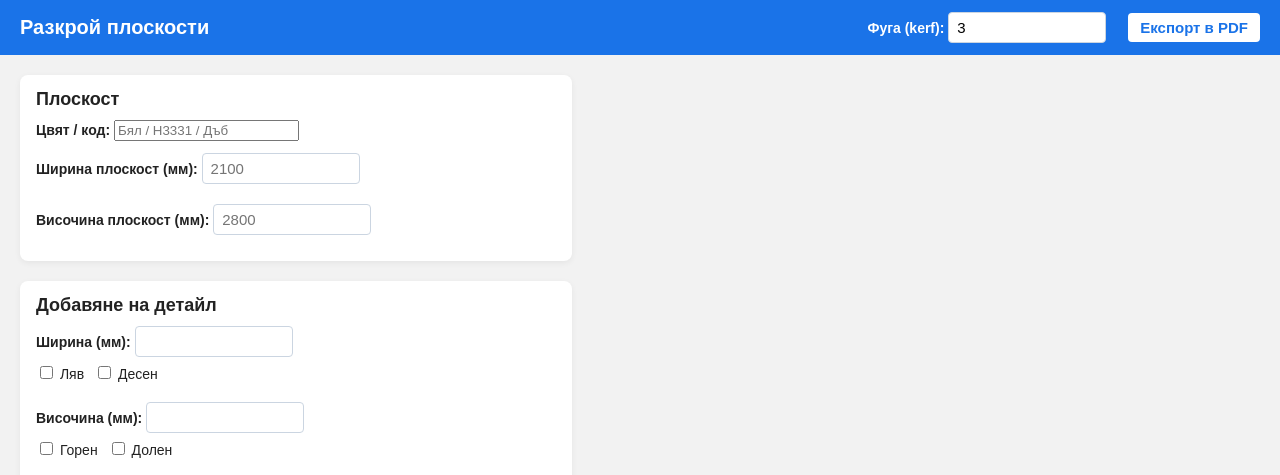
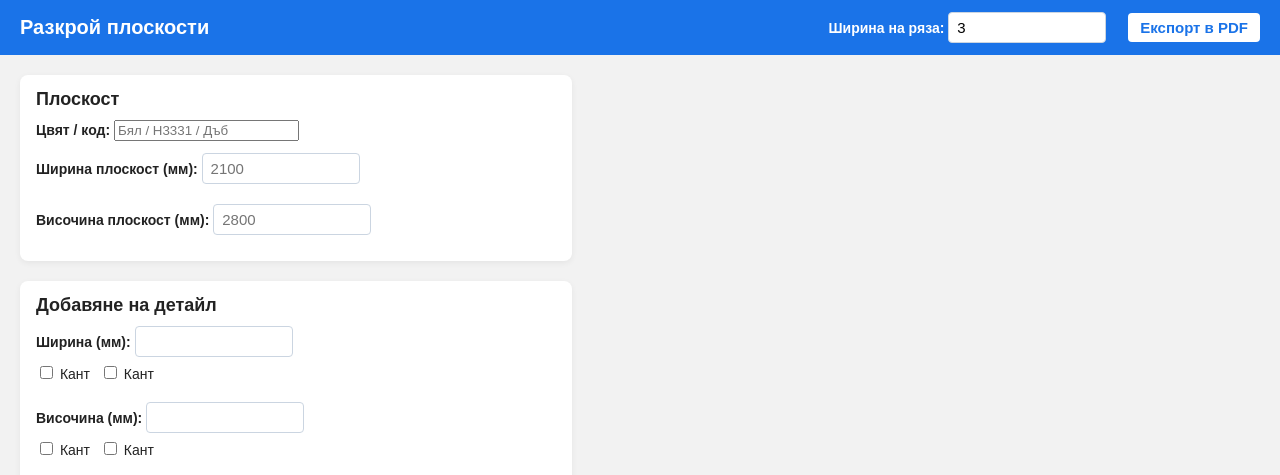
Before and after one commit to ivsko/Cutting, a website built with Vite: page index.html in a window 1280 px wide. Shown: the top 475 px of the page. Built offline with nearby package versions, Linux system fonts and the light colour scheme.

Commit message:
Update index.html

```diff
--- a/index.html
+++ b/index.html
@@ -10,7 +10,7 @@
 <header id="topbar">
   <h1>Разкрой плоскости</h1>
   <div class="top-actions">
-    <label>Фуга (kerf):
+    <label>Ширина на ряза:
       <input id="kerf" type="number" value="3" step="0.1">
     </label>
     <button id="exportPDF">Експорт в PDF</button>
@@ -44,7 +44,7 @@
   <!-- ПАНЕЛ: ДЕТАЙЛИ -->
   <section class="panel">
     <h2>Добавяне на детайл</h2>
-    <div class="form-row"> <div class="size-block"> <label>Ширина (мм): <input id="partWidth" type="number"> </label> <div class="edge-row"> <label><input type="checkbox" id="edgeLeft"> Ляв</label> <label><input type="checkbox" id="edgeRight"> Десен</label> </div> </div> <div class="size-block"> <label>Височина (мм): <input id="partHeight" type="number"> </label> <div class="edge-row"> <label><input type="checkbox" id="edgeTop"> Горен</label> <label><input type="checkbox" id="edgeBottom"> Долен</label> </div> </div>
+    <div class="form-row"> <div class="size-block"> <label>Ширина (мм): <input id="partWidth" type="number"> </label> <div class="edge-row"> <label><input type="checkbox" id="edgeLeft"> Кант</label> <label><input type="checkbox" id="edgeRight"> Кант</label> </div> </div> <div class="size-block"> <label>Височина (мм): <input id="partHeight" type="number"> </label> <div class="edge-row"> <label><input type="checkbox" id="edgeTop"> Кант</label> <label><input type="checkbox" id="edgeBottom"> Кант</label> </div> </div>
 
     <div class="form-row">
       <label>Дебелина на канта (мм):
```
